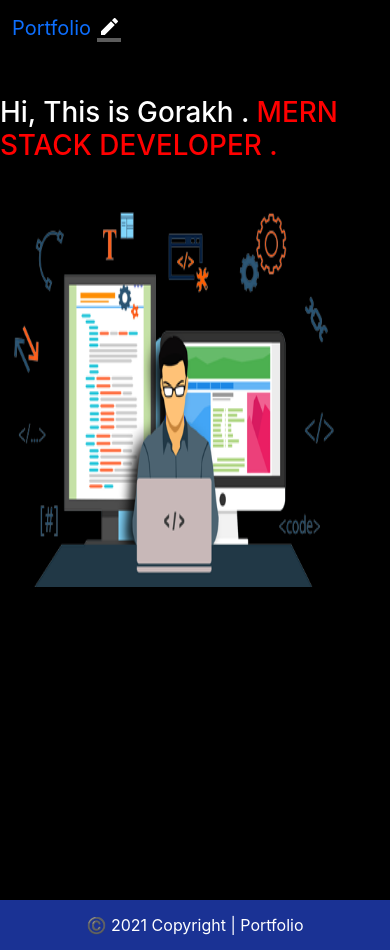
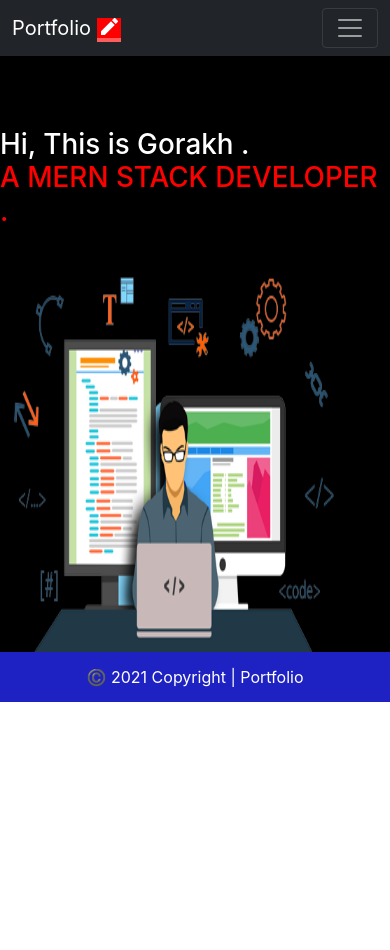
Before and after one commit to gorakhgupta/portfol, a React (Create React App) app: page /home in a window 390 px wide. After the commit the page ends 844 px from the top, so only its background shows below. Built offline with nearby package versions, Linux system fonts and the light colour scheme; a web font is replaced by a local one.

Commit message:
making visible to hamurger button

```diff
--- a/src/Contact.jsx
+++ b/src/Contact.jsx
@@ -26,7 +26,7 @@ function Contact() {
   </div>
   <div className="col-md-6">
 
- YOUR EMAIl : <input type="text" className="form-control" />
+ YOUR EMAIL : <input type="text" className="form-control" />
 
 
  </div>
@@ -61,7 +61,7 @@ function Contact() {
  </div>
  <div className="row">
  <PhoneEnabledIcon style={{fontSize:'80px'}}/>
- <a style={{width:'28%',height:'40px',marginTop:'16px'}} href="tel:1234567890" class="btn btn btn-success">Call Me!</a>
+ <a style={{width:'28%',height:'40px',marginTop:'16px'}} href="tel:9161266942" class="btn btn btn-success">Call Me!</a>
 
 
  </div>
--- a/src/Home.jsx
+++ b/src/Home.jsx
@@ -11,12 +11,12 @@ function Home() {
 <>
 <div className="home pt-4">
    <div className="row">
-       <div className="col-md-8 mx-auto">
+       <div className="col-md-8 mx-auto ">
            <div className="row">
-               <div className="col-md-6 mx-auto">
+               <div className="col-md-6 mx-auto ">
            {/* //Left */}
-       <div className="head mt-3">
-         <h1> Hi, This is Gorakh . <span style={{color:'red'}}>MERN  STACK  DEVELOPER .</span> </h1>
+       <div className="head mt-5">
+         <h1> Hi, This is Gorakh . <span style={{color:'red'}}> <br /> A MERN  STACK  DEVELOPER .</span> </h1>
        </div>
 
          </div>
--- a/src/Navbar.jsx
+++ b/src/Navbar.jsx
@@ -10,12 +10,14 @@ import Border from '@material-ui/icons/BorderColor';
 function Navbar() {
   return (
 <>
-{/* <h1>NavBar</h1> */}
-<nav className="navbar navbar-expand-lg  mynav">
+
+<nav className="navbar navbar-expand-lg  navbar-dark bg-dark">
   <div className="container-fluid">
-  {/* <BorderColorIcon/> */}
-    <NavLink className="navbar-brand" id="g" to="/">Portfolio <Border/></NavLink>
-    <button className="navbar-toggler" type="button" data-bs-toggle="collapse" data-bs-target="#navbarSupportedContent" aria-controls="navbarSupportedContent" aria-expanded="false" aria-label="Toggle navigation">
+    <NavLink className="navbar-brand" id="g" to="/">Portfolio <Border style={{color:'red',backgroundColor:'red'}}/></NavLink>
+    <button className="navbar-toggler btn-outline-primary " type="button" data-bs-toggle="collapse" data-bs-target="#navbarSupportedContent" aria-controls="navbarSupportedContent" aria-expanded="false" aria-label="Toggle navigation">
+    <div class="menu-btn">
+    <div class="menu-btn__burger"></div>
+  </div>
       <span className="navbar-toggler-icon"></span>
     </button>
     </div>
--- a/src/index.css
+++ b/src/index.css
@@ -10,7 +10,7 @@
 
 }
 .mynav{
-  background-color: rgb(0, 0, 0);
+
   color:white;
 }
 .skills{
@@ -35,12 +35,13 @@
   margin-top: 0;
   background-color: black;
 }
+
 body{
   background-color: #e6dada;
   /* background-color:black; */
   display: flex;
 flex-direction: column;
-height: 100vh;
+min-height: 100vh;
 padding: 0;
 
 margin:0;
@@ -114,7 +115,7 @@ margin:0;
   .footer{
     width: 100vw;
     height: 50px;
-    background-color: #1a3294 !important;
+    background-color: #1f22c2 !important;
     margin-top: auto;
 
   }
@@ -173,9 +174,13 @@ margin:0;
     height:fit-content;
   }
   .home{
-    height: 100vh;
+    height: fit-content;
 
   }
+  /* .navbar-toggler {
+    display: block;
+    top: 30px;
+} */
 
 
   .name_tag{
```
